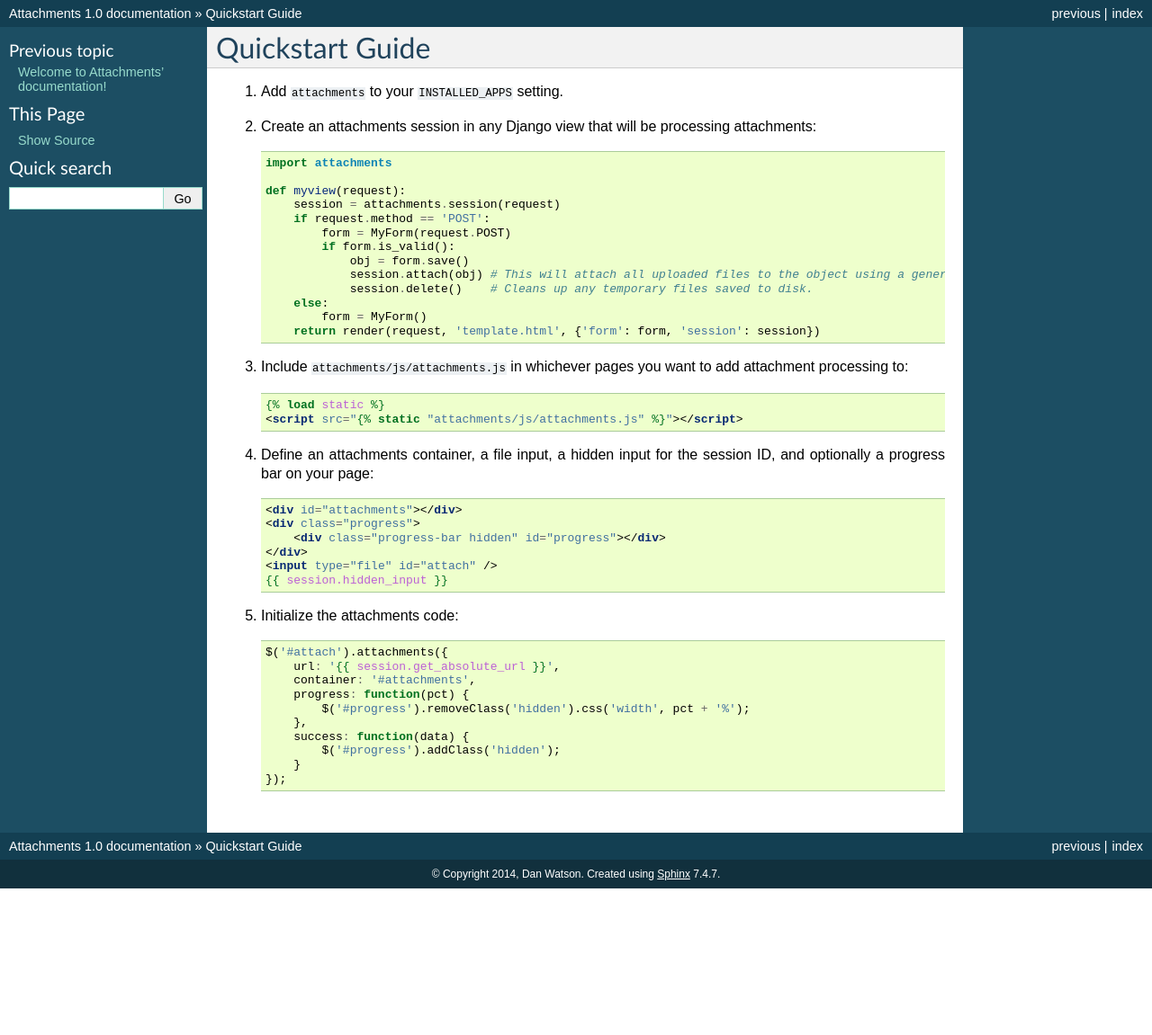
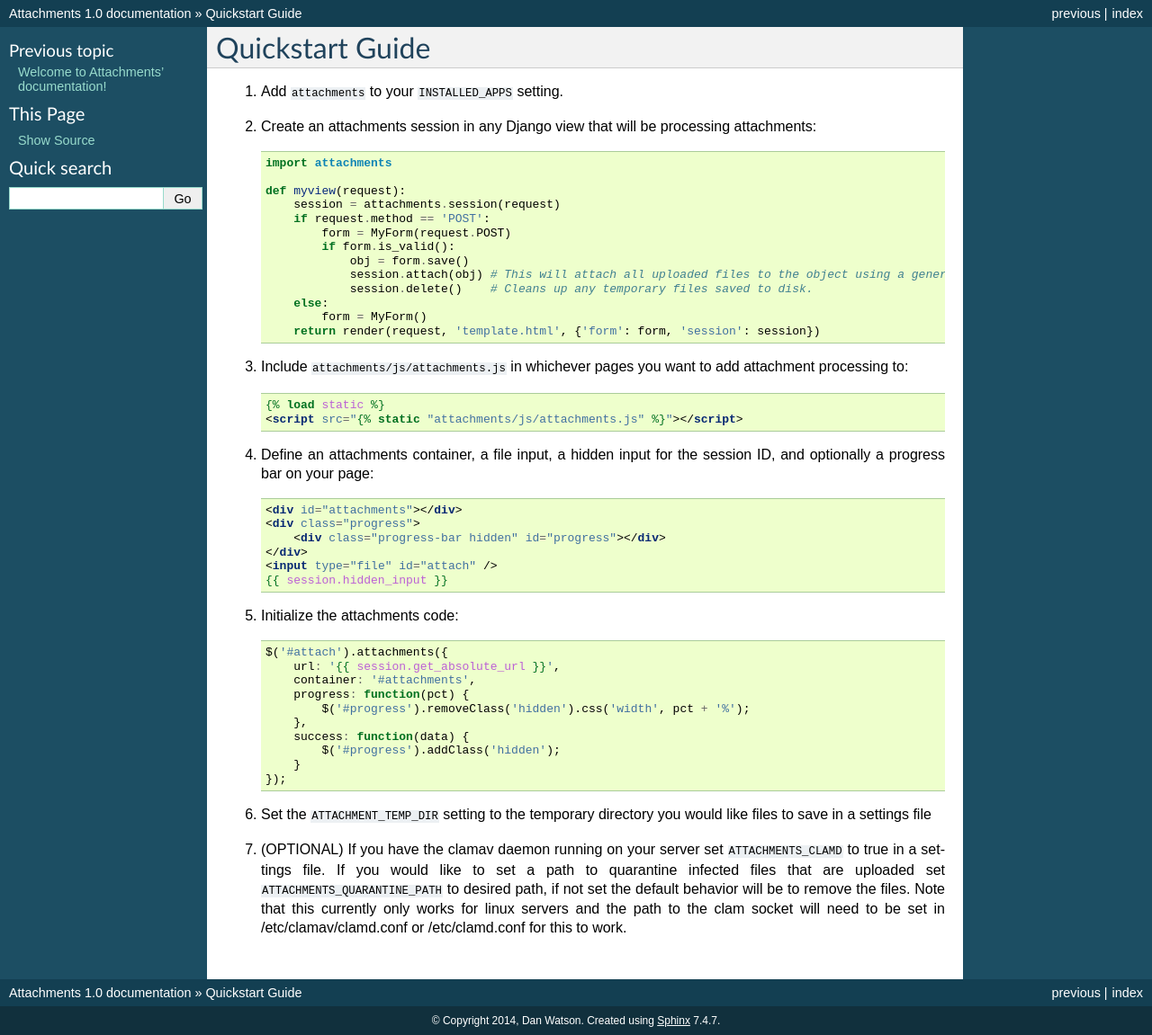
Before and after one commit to imsweb/django-dynamic-attachments, a Sphinx documentation site: the page built from docs/quickstart.rst, in a window 1280 px wide. Shown: the whole page at 90% size. Built offline with Sphinx 7.4.7, drawn with Linux system fonts in a browser that asks for light colours; before the commit the page ends 988 px from its top, so only the background shows below that.

Commit message:
851 Updated quickstart to include info about clamav scanning

```diff
--- a/docs/quickstart.rst
+++ b/docs/quickstart.rst
@@ -49,3 +49,7 @@ Quickstart Guide
                 $('#progress').addClass('hidden');
             }
         });
+
+6. Set the ``ATTACHMENT_TEMP_DIR`` setting to the temporary directory you would like files to save in a settings file
+
+7. (OPTIONAL) If you have the clamav daemon running on your server set ``ATTACHMENTS_CLAMD`` to true in a settings file. If you would like to set a path to quarantine infected files that are uploaded set ``ATTACHMENTS_QUARANTINE_PATH`` to desired path, if not set the default behavior will be to remove the files. Note that this currently only works for linux servers and the path to the clam socket will need to be set in /etc/clamav/clamd.conf or /etc/clamd.conf for this to work.
```
